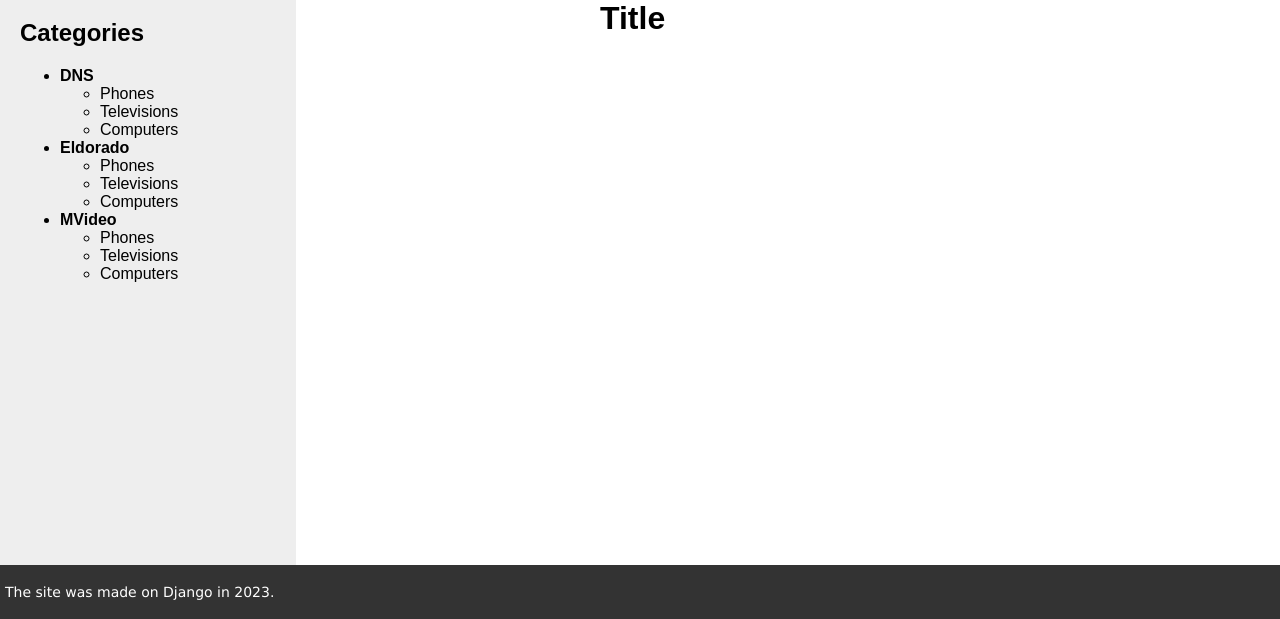
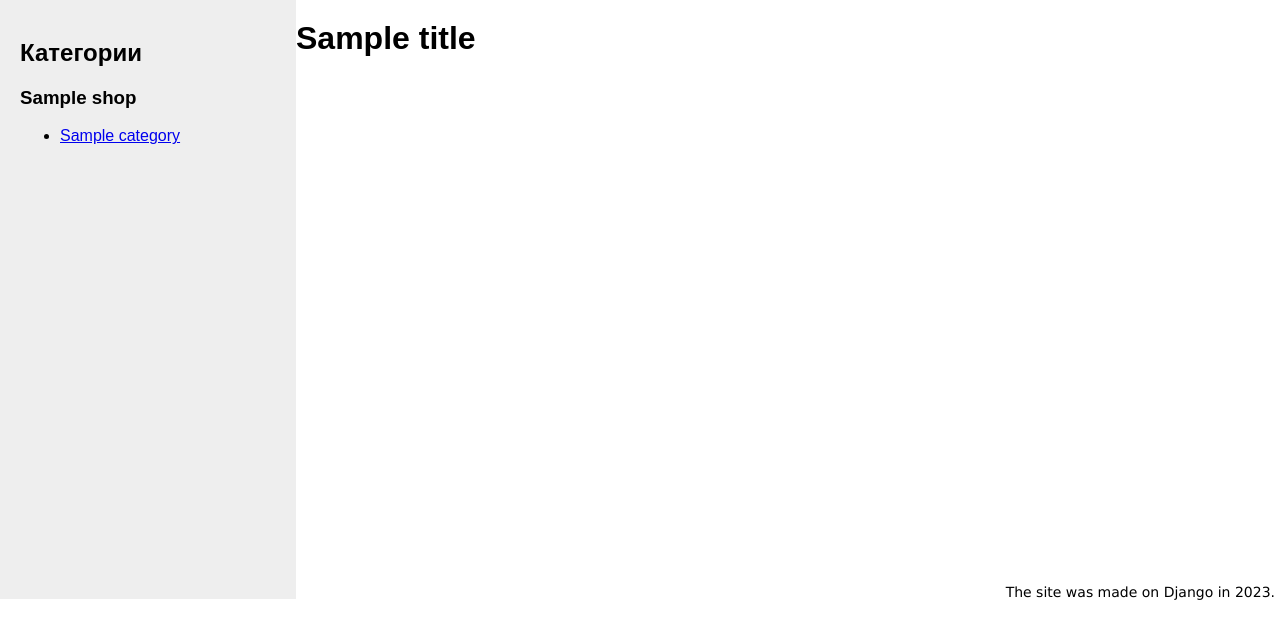
Before and after one commit to kanisimoff73/website_discount, a Django app: template website/main_app/templates/main_app/about.html in a window 1280 px wide. Shown: the part 181-800 px from the top of the page. Run offline with Django 4.2, Linux system fonts and the light colour scheme; the template is opened without the code that fills it: most values are stand-ins (such as "Sample title", 1, 10 or a date in 2020).

Commit message:
Запушил для себя, буду работать с другого ноута.

```diff
--- a/website/main_app/static/main_app/css/styles.css
+++ b/website/main_app/static/main_app/css/styles.css
@@ -2,17 +2,25 @@ body {
     font-family: Arial, sans-serif;
     margin: 0;
     padding: 0;
+	/* background-image: url('/static/main_app/images/ass_we_can.jpg'); */
+	/* background-size: 30%; */
+	/* background-repeat: no-repeat; */
+	/* background-position: center; */
 }
 header {
-    background-color: #333;
+    background-color: #333333;
     color: white;
-    padding: 10px;
-    text-align: center;
+    padding: 20px;
+    text-align: left; /* потом поменять на center, когда будет конечный вариант */
+	background-image: url('/static/main_app/images/stack.jpg');
+	background-size: 30%;
+	background-repeat: no-repeat;
+	background-position: center;
 }
 nav {	/* для менюшки */
     display: flex;
     justify-content: space-around;
-    background-color: #444;
+    background-color: none; /* поменять на #444, когда будет конечный вариант */
     padding: 0px;
 
 }
@@ -20,10 +28,10 @@ nav a {		/* и это */
     color: white;
     text-decoration: none;
 }
-footer {	/* не фиксируется, по идее должно через параметр position: absolute; */
-    background-color: #333;
-    color: white;
-    text-align: left;
+footer {
+    background-color: none;
+    color: none;
+    text-align: right;
     position: absolute;
     bottom: 0;
     width: 100%;
@@ -42,32 +50,32 @@ footer {	/* не фиксируется, по идее должно через
     padding: 20px;
 }
 .content {
-    /* margin-left: 20%; */
-    /* padding: 20px; */
-	/* flex: 1 0 auto; */
-	/* text-align: center; */
-	padding: 0px 20px 20px 600px;
-	width: 50%;
+    margin-left: 20%;
+    padding: 20px;
+	flex: 1 0 auto;
+	text-align: left;
+	/* padding: 0px 20px 20px 600px; */
+	/* width: 50%; */
 	box-sizing: border-box;
 }
-ul.mainmenu {	/* настройка менюшки сверху */
+ul.products {	настройка менюшки сверху
     list-style: none;
     margin: 0;
     padding: 0;
     height: 60px;
-    color: #fdc073;
+    color: black;
     font-size: 20px;
-    overflow: hidden;
+    /* overflow: hidden; */
 }
-ul.mainmenu li {	/* настройка отдельных элементов менюшки */
+ul.products li {	/* настройка отдельных элементов менюшки */
     display: inline;
     float: left;
     margin: 18px 40px 0 30px;
 }
-ul.mainmenu li a {		/* хз, ни на что не влияет */
+ul.products li a {		/* хз, ни на что не влияет */
     color: white;
     text-decoration: none;
 }
-ul.mainmenu li a:hover {	/* то же, что и предыдущее */
+ul.products li a:hover {	/* то же, что и предыдущее */
     color: #FDA83D;
 }
--- a/website/main_app/templates/main_app/about.html
+++ b/website/main_app/templates/main_app/about.html
@@ -1,5 +1,5 @@
 {% extends "main_app/base.html" %}
 
 {% block content %}
-<h1>Title</h1>
+<h1>{{title}}</h1>
 {% endblock %}
--- a/website/main_app/templates/main_app/base.html
+++ b/website/main_app/templates/main_app/base.html
@@ -15,7 +15,7 @@
         <nav>
             {% block mainmenu%}
             <div class="header">
-                <ul id="mainmenu" class="mainmenu">
+                <ul id="products" class="products">
                     {% for m in menu %}
                         <li><a href="{% url m.url_name %}">{{m.title}}</a></li>
                     {% endfor %}
@@ -25,39 +25,26 @@
         </nav>
     </header>
 
+	<!-- Sidebar -->
 	<div class="sidebar">
-        <h2>Categories</h2>
+		<h2>Категории</h2>
+			{% for shop, categories in categories_by_shop %}
+				<h3>{{shop.name}}</h3>
 				<ul>
-            <li><strong>DNS</strong>
-                <ul>
-                    <li>Phones</li>
-                    <li>Televisions</li>
-                    <li>Computers</li>
+					{% for category in categories %}
+						<li><a href="{% url 'products' category.category_id %}">{{category.name}}</a></li>
+					{% endfor %}
 				</ul>
-            </li>
-            <li><strong>Eldorado</strong>
-                <ul>
-                    <li>Phones</li>
-                    <li>Televisions</li>
-                    <li>Computers</li>
-                </ul>
-            </li>
-            <li><strong>MVideo</strong>
-                <ul>
-                    <li>Phones</li>
-                    <li>Televisions</li>
-                    <li>Computers</li>
-                </ul>
-            </li>
-        </ul>
+			{% endfor %}
 	</div>
-    <div class="content">
+	<!-- Sidebar -->
+
 	{% block content %}
-<!--    Content of the main section goes here -->
-        {% endblock %}
-    </div>
+	{% endblock content %}
+
 	<footer>
 		<p>The site was made on Django in 2023.</p>
 	</footer>
+
 </body>
 </html>
--- a/website/main_app/urls.py
+++ b/website/main_app/urls.py
@@ -6,6 +6,7 @@ urlpatterns = [
     path('', MainHomePage.as_view(), name='home'),
     path('about/', AboutUs.as_view(), name='about'),
     path('contact/', ContactFormView.as_view(), name='contact'),
+    path('products/<int:category_id/', ProductsView.as_view(), name='products')
     # path('login/', LoginIn.as_view(), name='login'),
     # path('register', RegisterUser.as_view(), name='register')
 ]
```
Also changed, not shown: website/main_app/models.py (+9 -0 lines), website/main_app/templates/main_app/index.html (deleted, +0 -9 lines), website/main_app/utils.py (+18 -26 lines), website/main_app/views.py (+10 -32 lines), website/website/settings.py (+13 -13 lines), website/main_app/migrations/0001_initial.py (deleted). Lines whose indentation alone changed are shown as unchanged.
